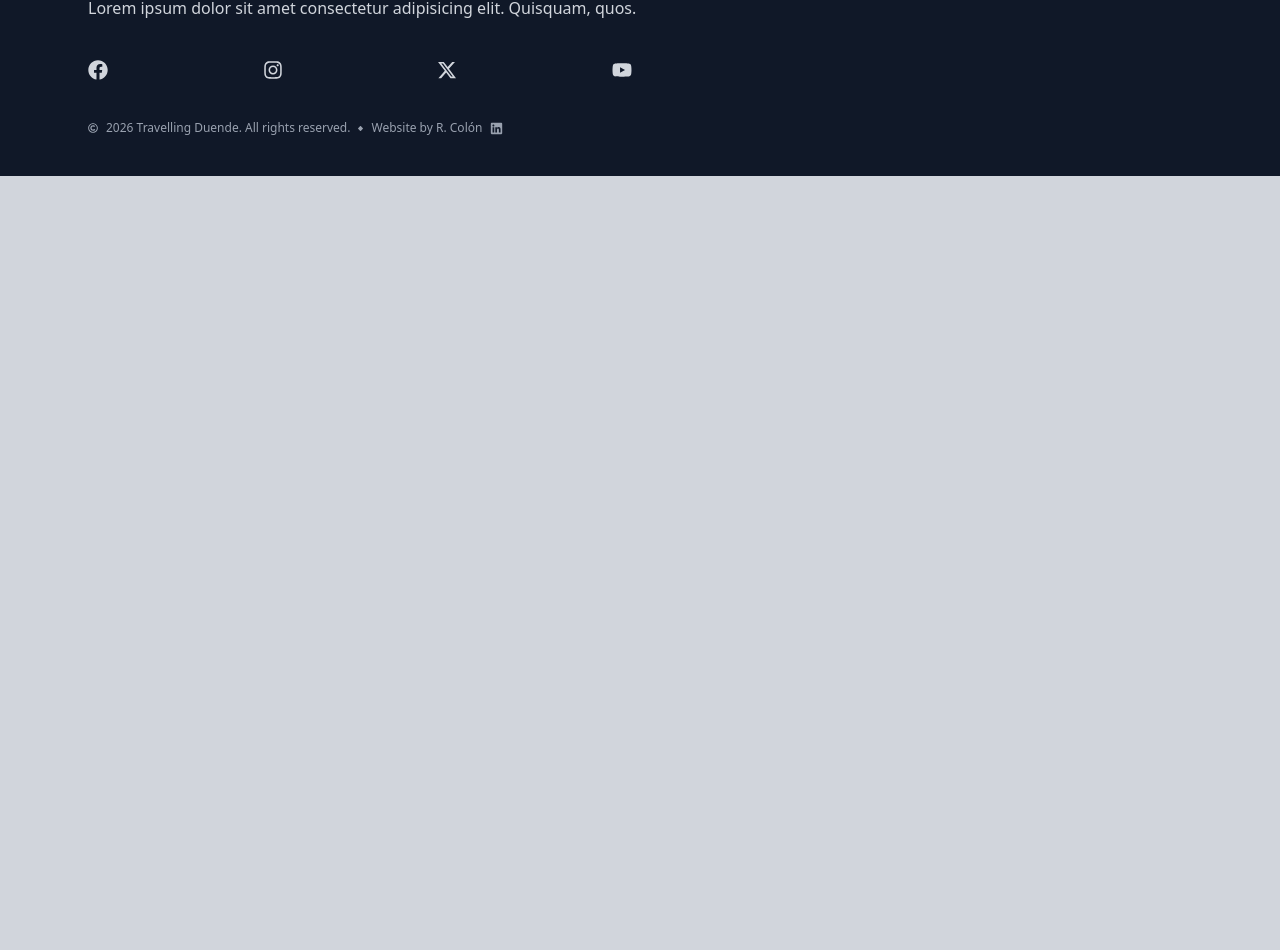
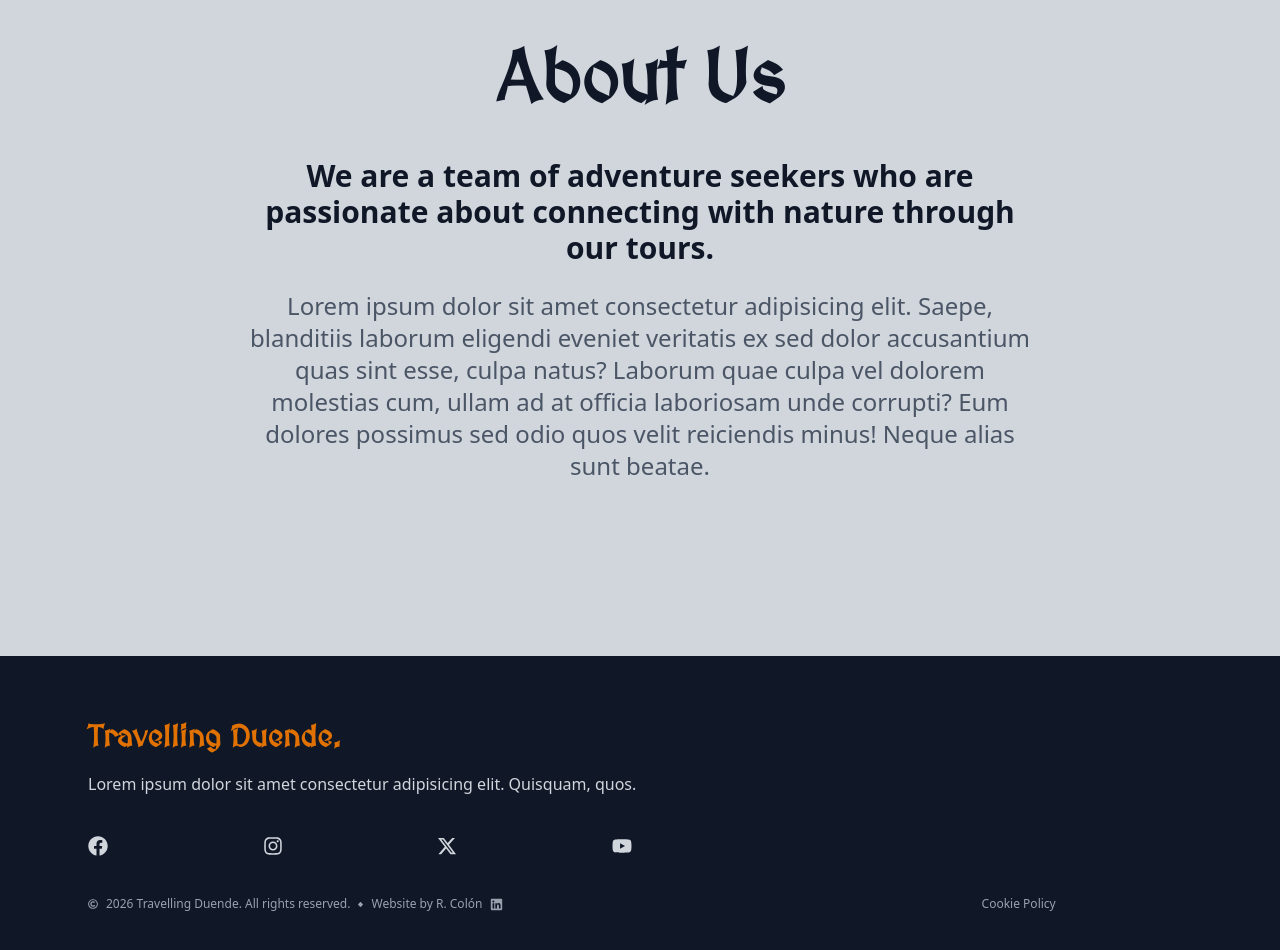
Before and after one commit to recolons/los-duendes, a React (Vite) app: page /about in a window 1280 px wide. Shown: the part 216-1166 px from the top of the page. Before the commit the page ends 800 px from the top, so only its background shows below. Built offline with nearby package versions, Linux system fonts and the light colour scheme.

Commit message:
add styling to tours component in home, add elements to about page.

```diff
--- a/src/components/Footer.jsx
+++ b/src/components/Footer.jsx
@@ -22,7 +22,7 @@ const Footer = () => {
             </p>
         </div>
         <div className='col-span-1 flex flex-col justify-end'>
-          <p className='flex items-center gap-2 text-xs'></p>
+          <p className='flex items-center gap-2 text-xs text-gray-400 mx-auto'>Cookie Policy</p>
         </div>
 
     </div>
--- a/src/components/Tours.jsx
+++ b/src/components/Tours.jsx
@@ -4,9 +4,12 @@ const Tours = () => {
   return (
     // add images to the tours section
     // replace placeholder text with actual text
-    // add hover effect from cards component in video
-    <div className="bg-white text-gray-900 w-full py-16 px-4">
-        <div className="max-w-[1240px] mx-auto grid grid-cols-2 md:grid-cols-4">
+    <div className='text-gray-900'>
+      <div className="w-screen mx-auto h-40 bg-gray-400 flex items-center justify-center">
+        <h1 className='text-5xl text-center font-medieval'>Our Tours</h1>
+      </div>
+      <div className="bg-white w-full py-16 px-4">
+        <div className="max-w-[1240px] mx-auto grid grid-cols-2 md:grid-cols-4 [&_button]:hover:bg-gray-800 [&_button]:transition-colors [&_button]:duration-300">
           <img className='w-[90%] h-[200px] mx-auto bg-red-300' src='' alt="/" />
           <div className='flex flex-col justify-center mb-3 mx-auto'>
             <p className='text-green-600 uppercase font-bold'>Municipio, PR</p>
@@ -16,10 +19,11 @@ const Tours = () => {
           </div>
           <img className='w-[90%] h-[200px] mx-auto bg-red-300' src='' alt="/" />
           <div className='flex flex-col justify-center mb-3 mx-auto'>
-                <p className='text-[#00df9a] uppercase font-bold'>Municipio, PR</p>
+            <p className='text-green-600 uppercase font-bold'>Municipio, PR</p>
             <h1 className='text-3xl font-bold py-3'>Full Adventure</h1>
             <p>Lorem ipsum dolor sit amet, consectetur adipisicing elit. Ipsum, aliquid sit ducimus deleniti eaque culpa beatae iusto necessitatibus temporibus autem!</p>
             <button className='border w-[100px] rounded-sm font-medium bg-black text-white p-2 mt-4 hover:bg-gray-800'>Read More</button>
+          </div>
         </div>
       </div>
     </div>
--- a/src/routes/About.jsx
+++ b/src/routes/About.jsx
@@ -6,7 +6,19 @@ const About = () => {
     document.title = 'About | Travelling Duende'
   }, [])
   return (
-    <div>About</div>
+    <div className='text-gray-900'>
+        <div className='max-w-[800px] w-full h-screen mx-auto text-center flex flex-col items-center justify-center'>
+            <h1 className='md:text-7xl sm:text-6xl text-4xl font-bold md:py-6 font-medieval'>About Us</h1>
+            <div>
+                {/* maybe change py-4 to py-2 or remove*/}
+                <p className='md:text-3xl sm:text-2xl text-xl font-bold py-4'>We are a team of adventure seekers who are passionate about connecting with nature through our tours.</p>
+            </div>
+            <p className='md:text-2xl text-xl text-gray-600 my-2'>
+                Lorem ipsum dolor sit amet consectetur adipisicing elit. Saepe, blanditiis laborum eligendi eveniet veritatis ex sed dolor accusantium quas sint esse, culpa natus? Laborum quae culpa vel dolorem molestias cum, ullam ad at officia laboriosam unde corrupti? Eum dolores possimus sed odio quos velit reiciendis minus! Neque alias sunt beatae.
+            </p>
+        </div>
+
+    </div>
   )
 }
 
```
Lines whose indentation alone changed are shown as unchanged.
